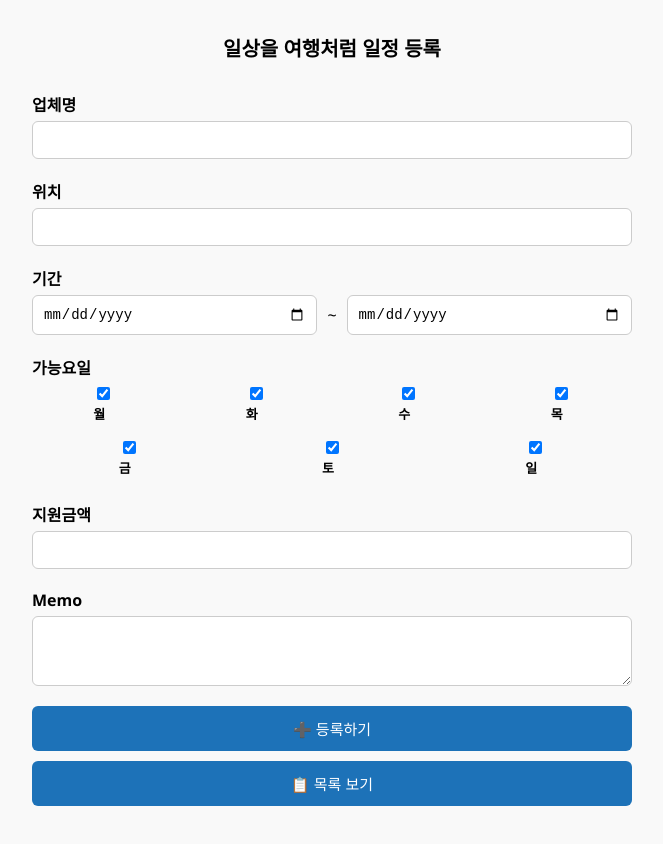
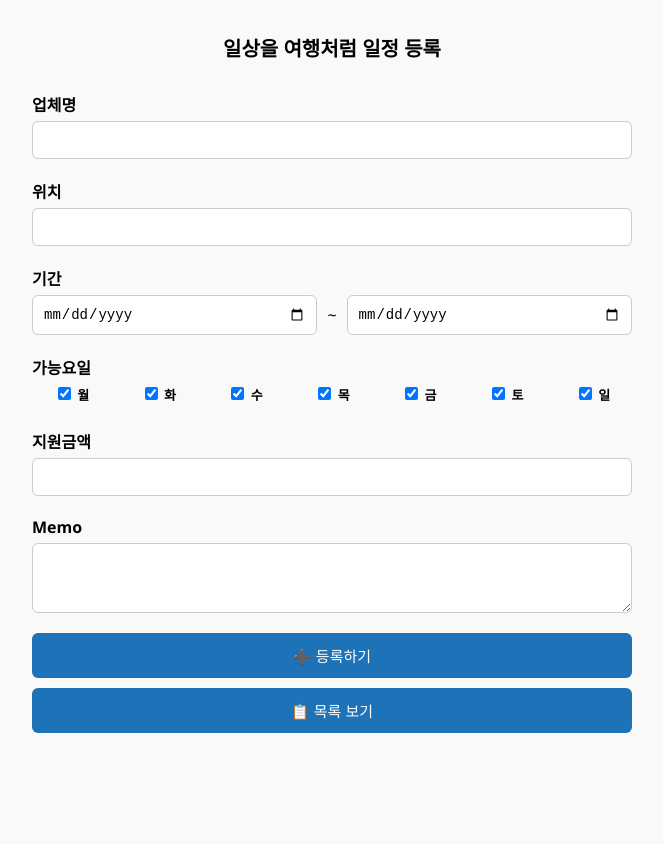
Before and after one commit to SJ-Friends/b, a plain HTML site: page mindex.html in a window 1280 px wide. Shown: the whole page, without its empty margins (308-971 px from the left). After the commit the page ends 800 px from the top, so only its background shows below. Drawn offline with nearby package versions, Linux system fonts and the light colour scheme.

Commit message:
Update mindex.html

```diff
--- a/mindex.html
+++ b/mindex.html
@@ -46,18 +46,14 @@
     }
 
     .days-container {
-      display: flex;
-      flex-wrap: wrap;
-      gap: 10px;
-      justify-content: space-between;
+      display: grid;
+      grid-template-columns: repeat(7, 1fr);
+      gap: 8px;
+      text-align: center;
     }
 
     .day-label {
-      display: flex;
-      flex-direction: column;
-      align-items: center;
       font-size: 13px;
-      flex: 1 1 20%;
     }
 
     button {
@@ -125,13 +121,13 @@
   <div class="form-group">
     <label>가능요일</label>
     <div class="days-container">
-      <div class="day-label"><label><input type="checkbox" id="mon" checked /><br />월</label></div>
-      <div class="day-label"><label><input type="checkbox" id="tue" checked /><br />화</label></div>
-      <div class="day-label"><label><input type="checkbox" id="wed" checked /><br />수</label></div>
-      <div class="day-label"><label><input type="checkbox" id="thu" checked /><br />목</label></div>
-      <div class="day-label"><label><input type="checkbox" id="fri" checked /><br />금</label></div>
-      <div class="day-label"><label><input type="checkbox" id="sat" checked /><br />토</label></div>
-      <div class="day-label"><label><input type="checkbox" id="sun" checked /><br />일</label></div>
+      <label class="day-label"><input type="checkbox" id="mon" checked /> 월</label>
+      <label class="day-label"><input type="checkbox" id="tue" checked /> 화</label>
+      <label class="day-label"><input type="checkbox" id="wed" checked /> 수</label>
+      <label class="day-label"><input type="checkbox" id="thu" checked /> 목</label>
+      <label class="day-label"><input type="checkbox" id="fri" checked /> 금</label>
+      <label class="day-label"><input type="checkbox" id="sat" checked /> 토</label>
+      <label class="day-label"><input type="checkbox" id="sun" checked /> 일</label>
     </div>
   </div>
 
```
